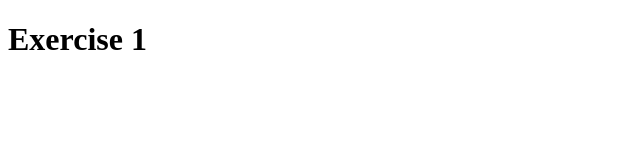
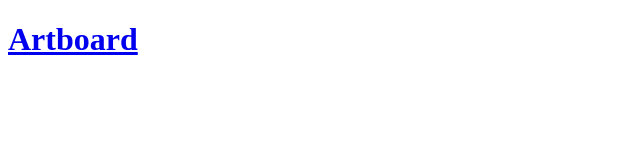
Before and after one commit to xgu980716/AVT-217, a plain HTML site: page e1/index.html in a window 1280 px wide. Shown: the whole page, without its empty margins (0-640 px from the left). Drawn offline with Linux system fonts and the light colour scheme.

Commit message:
success one

```diff
--- a/e1/index.html
+++ b/e1/index.html
@@ -6,6 +6,6 @@
  <link rel="stylesheet" href="../css/main.css">
  </head>
  <body>
- <h1> Exercise 1</h1>
+ <h1><a link href="1/index.html">Artboard</h1>
  </body>
 </html>
```
Also changed, not shown: index.html (+1 -1 lines).
